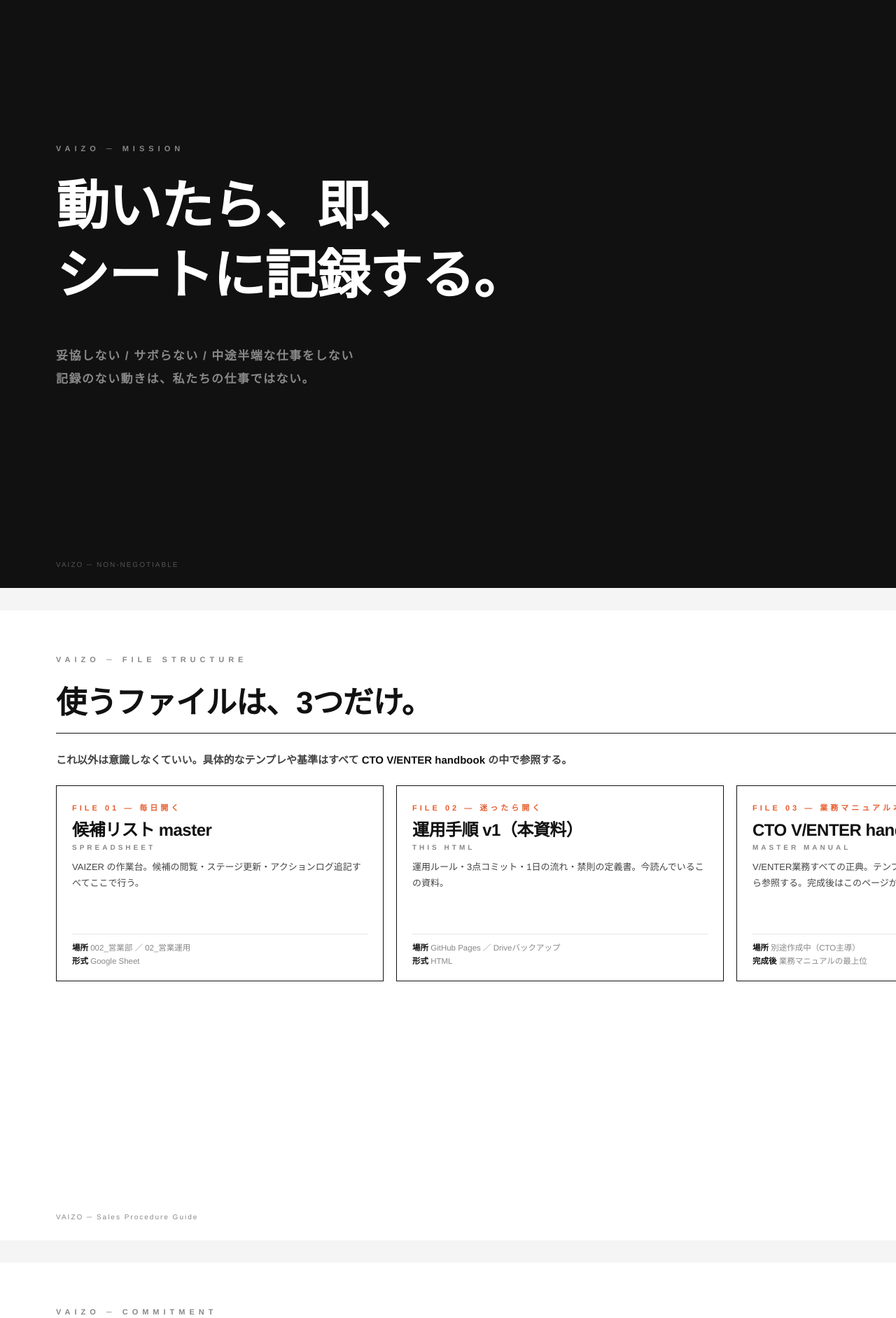
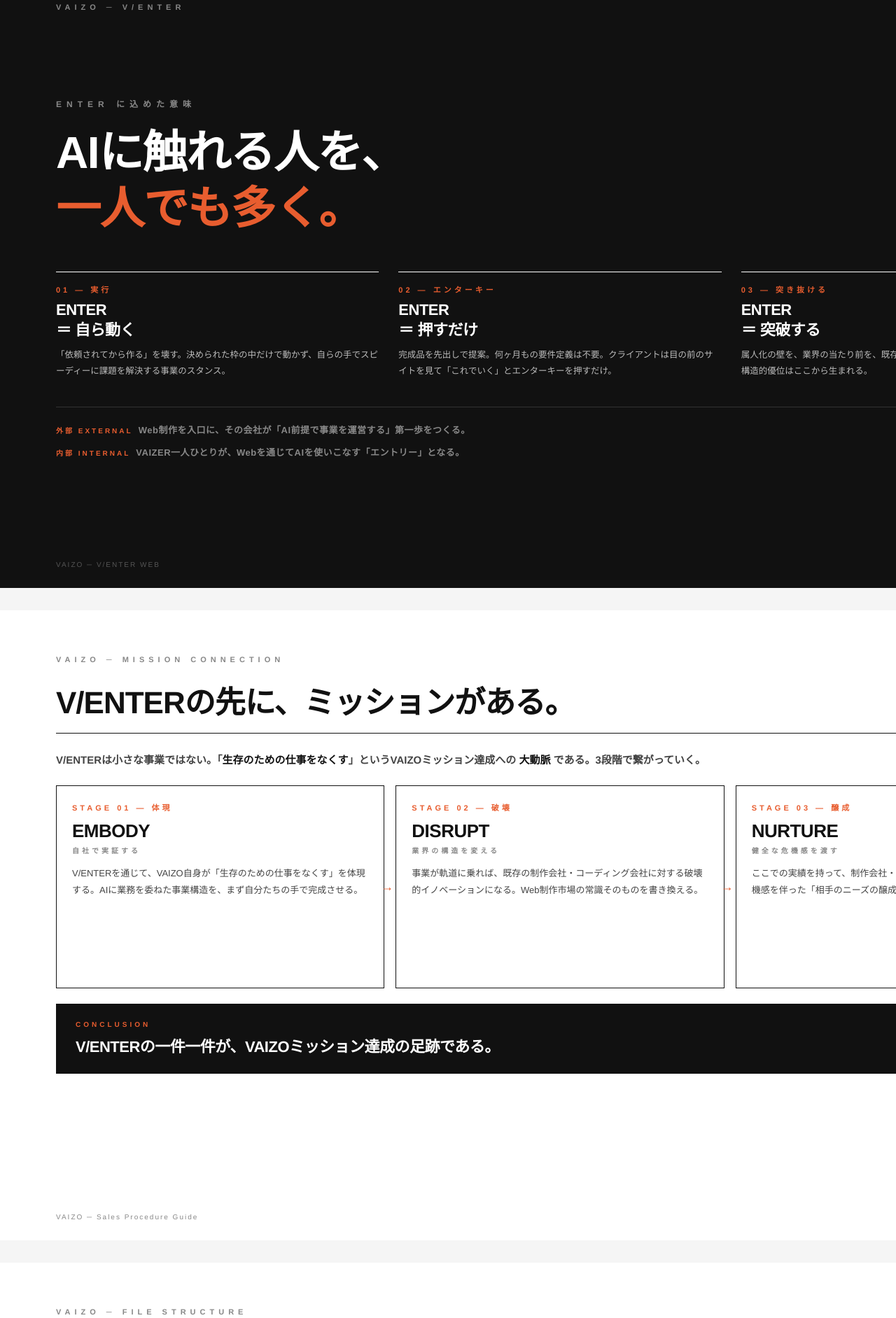
Before and after one commit to y-hashimoto-vaizo/vaizo-sales-procedure, a plain HTML site: page index.html in a window 1280 px wide. Shown: the part 90-1973 px from the top of the page at 70% size. Drawn offline with Linux system fonts and the light colour scheme.

Commit message:
v3.0: Add ENTER meaning cover (slide 01) and Mission Connection page (slide 02). 7 pages total.

```diff
--- a/index.html
+++ b/index.html
@@ -18,8 +18,6 @@
   .bold { font-weight: 800; color: #111; }
   .slide-mission .eyebrow { color: #888; }
   .slide-mission .num { color: #E85D2F; }
-  .mission-statement { font-size: 76px; font-weight: 800; line-height: 1.3; letter-spacing: -1.5px; color: #FFF; }
-  .mission-sub { font-size: 17px; line-height: 1.95; color: #888; margin-top: 48px; letter-spacing: 1.5px; font-weight: 700; }
   .commit-grid { display: grid; grid-template-columns: 1fr 1fr 1fr; gap: 18px; margin-top: 4px; }
   .commit-card { border: 1px solid #111; padding: 22px 22px 18px; display: flex; flex-direction: column; background: #FFF; min-height: 280px; }
   .commit-card .card-num { font-size: 11px; color: #E85D2F; letter-spacing: 4px; font-weight: 800; margin-bottom: 10px; }
@@ -54,6 +52,27 @@
   .quote-bottom { font-size: 13px; color: #444; margin-top: auto; padding-top: 18px; font-weight: 600; line-height: 1.7; }
   .section-h { font-size: 12px; letter-spacing: 4px; color: #E85D2F; font-weight: 800; margin-top: 14px; margin-bottom: 6px; }
   .two-col { display: grid; grid-template-columns: 1fr 1fr; gap: 36px; margin-top: 4px; }
+  .enter-cover { display: flex; flex-direction: column; height: 100%; justify-content: center; }
+  .enter-eyebrow-big { font-size: 12px; color: #888; letter-spacing: 7px; font-weight: 800; margin-bottom: 22px; }
+  .enter-headline { font-size: 64px; font-weight: 800; line-height: 1.25; letter-spacing: -1.5px; color: #FFF; margin-bottom: 50px; }
+  .enter-headline .accent-or { color: #E85D2F; }
+  .enter-pillars { display: grid; grid-template-columns: 1fr 1fr 1fr; gap: 28px; margin-bottom: 40px; }
+  .enter-pillar { border-top: 1px solid #FFF; padding-top: 16px; }
+  .enter-pillar .pillar-num { font-size: 11px; color: #E85D2F; letter-spacing: 4px; font-weight: 800; margin-bottom: 8px; }
+  .enter-pillar .pillar-name { font-size: 22px; font-weight: 800; color: #FFF; margin-bottom: 10px; letter-spacing: -0.5px; line-height: 1.3; }
+  .enter-pillar .pillar-desc { font-size: 12.5px; line-height: 1.8; color: #BBB; font-weight: 500; }
+  .enter-closing { font-size: 13px; line-height: 1.95; color: #888; font-weight: 600; letter-spacing: 0.5px; padding-top: 20px; border-top: 1px solid #333; }
+  .enter-closing .lab { color: #E85D2F; font-weight: 800; letter-spacing: 3px; font-size: 10px; margin-right: 8px; }
+  .enter-closing .ln { display: block; margin-bottom: 6px; }
+  .mission-grid { display: grid; grid-template-columns: 1fr 1fr 1fr; gap: 16px; margin-top: 4px; }
+  .mission-stage { border: 1px solid #111; padding: 22px 22px 18px; display: flex; flex-direction: column; min-height: 290px; position: relative; }
+  .mission-stage .stage-num { font-size: 11px; color: #E85D2F; letter-spacing: 4px; font-weight: 800; margin-bottom: 10px; }
+  .mission-stage .stage-name { font-size: 26px; font-weight: 800; color: #111; line-height: 1.25; margin-bottom: 4px; letter-spacing: -0.5px; }
+  .mission-stage .stage-en { font-size: 10px; color: #888; letter-spacing: 4px; font-weight: 700; margin-bottom: 14px; }
+  .mission-stage .stage-desc { font-size: 13px; line-height: 1.8; color: #444; flex: 1; font-weight: 500; }
+  .mission-arrow { position: absolute; right: -14px; top: 50%; transform: translateY(-50%); color: #E85D2F; font-size: 18px; font-weight: 800; z-index: 2; }
+  .mission-bottom { margin-top: 22px; padding: 22px 28px; background: #111; color: #FFF; font-size: 22px; font-weight: 800; line-height: 1.5; letter-spacing: -0.5px; }
+  .mission-bottom .bottom-eyebrow { font-size: 10px; color: #E85D2F; letter-spacing: 4px; font-weight: 800; margin-bottom: 8px; display: block; }
   @media print { body { background: #FFF; padding: 0; } .slide { margin: 0; page-break-after: always; } }
 </style>
 </head>
@@ -61,21 +80,83 @@
 
 <div class="slide slide-mission">
   <div class="header-row">
-    <div class="eyebrow">VAIZO ─ MISSION</div>
-    <div class="num">01 / 06</div>
+    <div class="eyebrow">VAIZO ─ V/ENTER</div>
+    <div class="num">01 / 07</div>
   </div>
-  <p class="mission-statement">動いたら、即、<br>シートに記録する。</p>
-  <p class="mission-sub">妥協しない / サボらない / 中途半端な仕事をしない<br>記録のない動きは、私たちの仕事ではない。</p>
+  <div class="enter-cover">
+    <p class="enter-eyebrow-big">ENTER に込めた意味</p>
+    <h2 class="enter-headline">AIに触れる人を、<br><span class="accent-or">一人でも多く。</span></h2>
+    <div class="enter-pillars">
+      <div class="enter-pillar">
+        <div class="pillar-num">01 — 実行</div>
+        <div class="pillar-name">ENTER<br>＝ 自ら動く</div>
+        <div class="pillar-desc">「依頼されてから作る」を壊す。決められた枠の中だけで動かず、自らの手でスピーディーに課題を解決する事業のスタンス。</div>
+      </div>
+      <div class="enter-pillar">
+        <div class="pillar-num">02 — エンターキー</div>
+        <div class="pillar-name">ENTER<br>＝ 押すだけ</div>
+        <div class="pillar-desc">完成品を先出しで提案。何ヶ月もの要件定義は不要。クライアントは目の前のサイトを見て「これでいく」とエンターキーを押すだけ。</div>
+      </div>
+      <div class="enter-pillar">
+        <div class="pillar-num">03 — 突き抜ける</div>
+        <div class="pillar-name">ENTER<br>＝ 突破する</div>
+        <div class="pillar-desc">属人化の壁を、業界の当たり前を、既存の枠組みを、すべて突き抜ける。VAIZOの構造的優位はここから生まれる。</div>
+      </div>
+    </div>
+    <div class="enter-closing">
+      <span class="ln"><span class="lab">外部 EXTERNAL</span>Web制作を入口に、その会社が「AI前提で事業を運営する」第一歩をつくる。</span>
+      <span class="ln"><span class="lab">内部 INTERNAL</span>VAIZER一人ひとりが、Webを通じてAIを使いこなす「エントリー」となる。</span>
+    </div>
+  </div>
   <div class="footer-meta" style="color: #555;">
-    <span>VAIZO ─ NON-NEGOTIABLE</span>
+    <span>VAIZO ─ V/ENTER WEB</span>
     <span>01</span>
   </div>
 </div>
 
 <div class="slide">
   <div class="header-row">
+    <div class="eyebrow">VAIZO ─ MISSION CONNECTION</div>
+    <div class="num">02 / 07</div>
+  </div>
+  <h1>V/ENTERの先に、ミッションがある。</h1>
+  <p class="subtitle">V/ENTERは小さな事業ではない。「<span class="bold">生存のための仕事をなくす</span>」というVAIZOミッション達成への <span class="bold">大動脈</span> である。3段階で繋がっていく。</p>
+  <div class="mission-grid">
+    <div class="mission-stage">
+      <div class="stage-num">STAGE 01 — 体現</div>
+      <div class="stage-name">EMBODY</div>
+      <div class="stage-en">自社で実証する</div>
+      <div class="stage-desc">V/ENTERを通じて、VAIZO自身が「生存のための仕事をなくす」を体現する。AIに業務を委ねた事業構造を、まず自分たちの手で完成させる。</div>
+      <div class="mission-arrow">→</div>
+    </div>
+    <div class="mission-stage">
+      <div class="stage-num">STAGE 02 — 破壊</div>
+      <div class="stage-name">DISRUPT</div>
+      <div class="stage-en">業界の構造を変える</div>
+      <div class="stage-desc">事業が軌道に乗れば、既存の制作会社・コーディング会社に対する破壊的イノベーションになる。Web制作市場の常識そのものを書き換える。</div>
+      <div class="mission-arrow">→</div>
+    </div>
+    <div class="mission-stage">
+      <div class="stage-num">STAGE 03 — 醸成</div>
+      <div class="stage-name">NURTURE</div>
+      <div class="stage-en">健全な危機感を渡す</div>
+      <div class="stage-desc">ここでの実績を持って、制作会社・関連事業者へ提案に伺う。健全な危機感を伴った「相手のニーズの醸成」を行う。次の市場を自ら作る。</div>
+    </div>
+  </div>
+  <div class="mission-bottom">
+    <span class="bottom-eyebrow">CONCLUSION</span>
+    V/ENTERの一件一件が、VAIZOミッション達成の足跡である。
+  </div>
+  <div class="footer-meta">
+    <span>VAIZO ─ Sales Procedure Guide</span>
+    <span>02</span>
+  </div>
+</div>
+
+<div class="slide">
+  <div class="header-row">
     <div class="eyebrow">VAIZO ─ FILE STRUCTURE</div>
-    <div class="num">02 / 06</div>
+    <div class="num">03 / 07</div>
   </div>
   <h1>使うファイルは、3つだけ。</h1>
   <p class="subtitle">これ以外は意識しなくていい。具体的なテンプレや基準はすべて <span class="bold">CTO V/ENTER handbook</span> の中で参照する。</p>
@@ -104,14 +185,14 @@
   </div>
   <div class="footer-meta">
     <span>VAIZO ─ Sales Procedure Guide</span>
-    <span>02</span>
+    <span>03</span>
   </div>
 </div>
 
 <div class="slide">
   <div class="header-row">
     <div class="eyebrow">VAIZO ─ COMMITMENT</div>
-    <div class="num">03 / 06</div>
+    <div class="num">04 / 07</div>
   </div>
   <h1>3点を、必ず作る。</h1>
   <p class="subtitle">候補1社につき、デモ製作担当 VAIZER は <span class="bold">3点セット</span> を必ず仕上げる。全件が対象。1点でも欠けた状態で送付してはならない。</p>
@@ -145,14 +226,14 @@
   </div>
   <div class="footer-meta">
     <span>VAIZO ─ Sales Procedure Guide</span>
-    <span>03</span>
+    <span>04</span>
   </div>
 </div>
 
 <div class="slide">
   <div class="header-row">
     <div class="eyebrow">VAIZO ─ SET UP</div>
-    <div class="num">04 / 06</div>
+    <div class="num">05 / 07</div>
   </div>
   <h1>始める前に。シートをブックマーク。</h1>
   <div class="url-box">
@@ -163,7 +244,7 @@
     <div class="step-num">01</div>
     <div class="step-body"><div class="step-detail">上のURLをChromeで開き、<span class="bold">ブックマークバーに固定</span>する。</div></div>
     <div class="step-num">02</div>
-    <div class="step-body"><div class="step-detail">3タブ構成を確認：<span class="bold">候補リスト / アクションログ / 日報集計</span>。候補リストはA-Sの19列(手動11＋自動8)。L〜O＝3点製作・送付、P〜S＝接触履歴。</div></div>
+    <div class="step-body"><div class="step-detail">3タブ構成を確認：<span class="bold">候補リスト / アクションログ / 日報集計</span>。候補リストはA-Sの19列（手動11＋自動8）。L〜O＝3点製作・送付、P〜S＝接触履歴。</div></div>
     <div class="step-num">03</div>
     <div class="step-body"><div class="step-detail">候補リスト E列「営業窓口VAIZER」と F列「デモ製作担当VAIZER」で<span class="bold">自分のフルネーム</span>を検索。担当案件と、3点コミットの責任を把握。</div></div>
     <div class="step-num">04</div>
@@ -171,14 +252,14 @@
   </div>
   <div class="footer-meta">
     <span>VAIZO ─ Sales Procedure Guide</span>
-    <span>04</span>
+    <span>05</span>
   </div>
 </div>
 
 <div class="slide">
   <div class="header-row">
     <div class="eyebrow">VAIZO ─ DAILY ROUTINE</div>
-    <div class="num">05 / 06</div>
+    <div class="num">06 / 07</div>
   </div>
   <h1>朝の5分、動いた直後の30秒。</h1>
   <h2 class="section-h">朝の5分（毎日）</h2>
@@ -206,24 +287,24 @@
   </div>
   <h2 class="section-h">動いた直後の30秒（毎アクション）</h2>
   <div class="example-block">
-    <span class="ex-label">3点セット送付</span>YYYY-MM-DD 16:00 / P0001 / [担当VAIZER] / 3点セット送付 / 候補先宛、デモ＋脆弱性＋コンセプトURLを1通のメールで送信
+    <span class="ex-label">3点セット送付</span>YYYY-MM-DD HH:MM / P0001 / [担当VAIZER] / 3点セット送付 / 候補先宛、デモ＋脆弱性＋コンセプトURLを1通のメールで送信
   </div>
   <div class="example-block">
-    <span class="ex-label">メール</span>YYYY-MM-DD 10:00 / P0001 / [担当VAIZER] / メール / 候補先宛、3点セット見ていただけたか確認のリマインドメール送信
+    <span class="ex-label">メール</span>YYYY-MM-DD HH:MM / P0001 / [担当VAIZER] / メール / 候補先宛、3点セット見ていただけたか確認のリマインドメール送信
   </div>
   <div class="example-block">
-    <span class="ex-label">電話</span>YYYY-MM-DD 11:30 / P0001 / [担当VAIZER] / 電話 / 候補先へ架電・10分対話、反応良好、来週MTG調整
+    <span class="ex-label">電話</span>YYYY-MM-DD HH:MM / P0001 / [担当VAIZER] / 電話 / 候補先へ架電・10分対話、反応良好、来週MTG調整
   </div>
   <div class="footer-meta">
     <span>VAIZO ─ Sales Procedure Guide</span>
-    <span>05</span>
+    <span>06</span>
   </div>
 </div>
 
 <div class="slide">
   <div class="header-row">
     <div class="eyebrow">VAIZO ─ EVENING / WEEKLY / RULES</div>
-    <div class="num">06 / 06</div>
+    <div class="num">07 / 07</div>
   </div>
   <h1>夕方の3分と、月曜会議。</h1>
   <div class="step-grid" style="grid-template-columns: 60px 1fr;">
@@ -254,7 +335,7 @@
         </div>
         <div class="qa-block">
           <div class="q">どのファイルを使えばいい？</div>
-          <div class="a">スライド02「ファイル構成」を参照。CTO V/ENTER handbook完成後はそれが業務マニュアルの正典。</div>
+          <div class="a">スライド03「ファイル構成」を参照。マスター以外は触らない。CTO V/ENTER handbook完成後はそれが業務マニュアルの正典。</div>
         </div>
         <div class="qa-block">
           <div class="q">期待値の付け方は？</div>
@@ -269,7 +350,7 @@
   </div>
   <div class="footer-meta">
     <span>VAIZO ─ Sales Procedure Guide</span>
-    <span>06 / END</span>
+    <span>07 / END</span>
   </div>
 </div>
 
```
